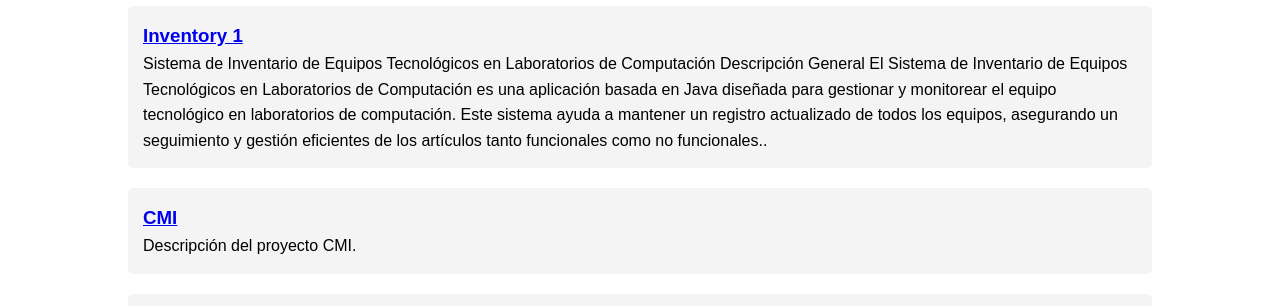
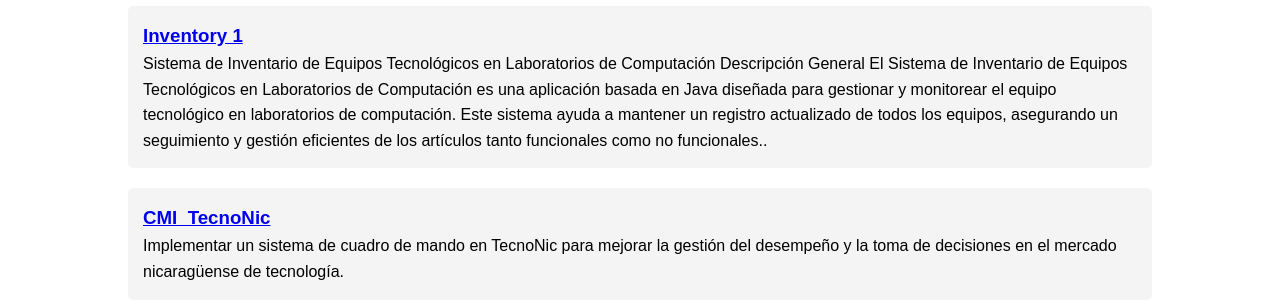
Before and after one commit to jocsanmj/Portafolio, a plain HTML site: page index.html in a window 1280 px wide. Shown: the part 427-733 px from the top of the page. Drawn offline with Linux system fonts and the light colour scheme.

Commit message:
Integration of the CMI_TecnoNic project

```diff
--- a/index.html
+++ b/index.html
@@ -40,8 +40,10 @@
                     asegurando un seguimiento y gestión eficientes de los artículos tanto funcionales como no funcionales..</p>
             </div>
             <div class="project">
-                <h3><a href="https://github.com/david-mrios/CMITecnoNicMobile" target="_blank">CMI</a></h3>
-                <p>Descripción del proyecto CMI.</p>
+                <h3><a href="https://github.com/david-mrios/CMITecnoNicMobile" target="_blank">CMI_TecnoNic</a></h3>
+                <p>Implementar un sistema de cuadro de mando en TecnoNic para mejorar la
+                    gestión del desempeño y la toma de decisiones en el mercado nicaragüense de tecnología.
+                </p>
             </div>
             <div class="project">
                 <h3><a href="https://ejemplo-proyecto3.com" target="_blank">Proyecto 3</a></h3>
```
